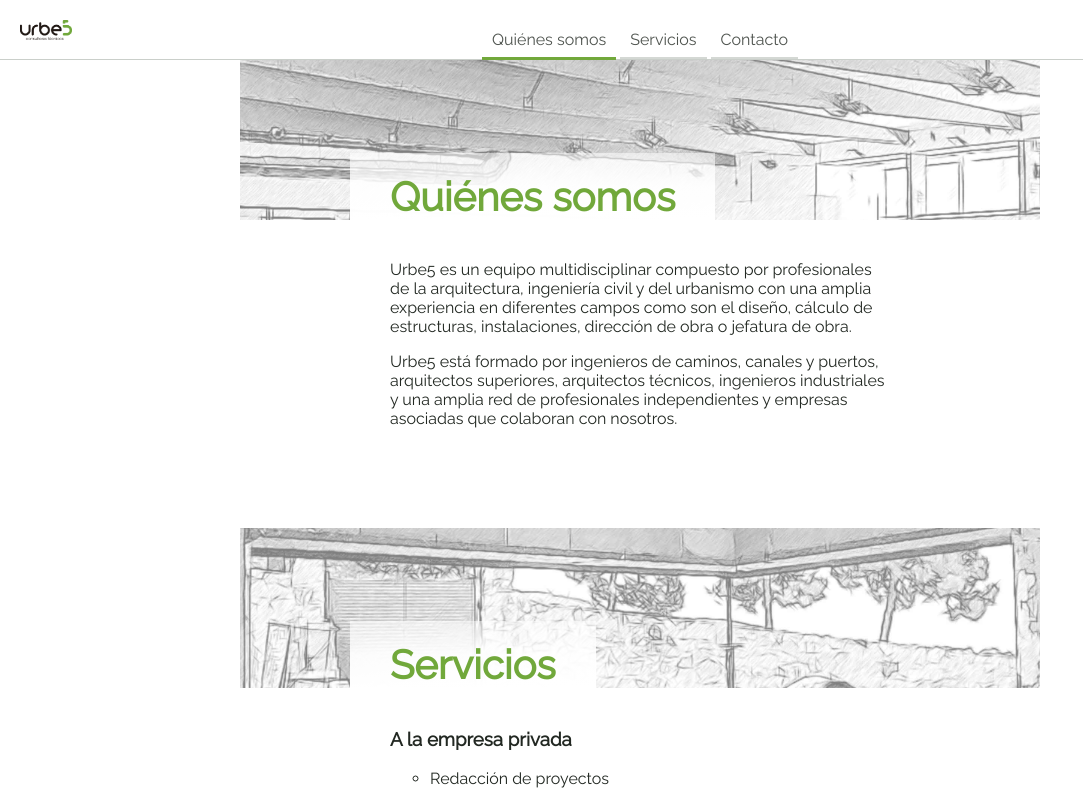
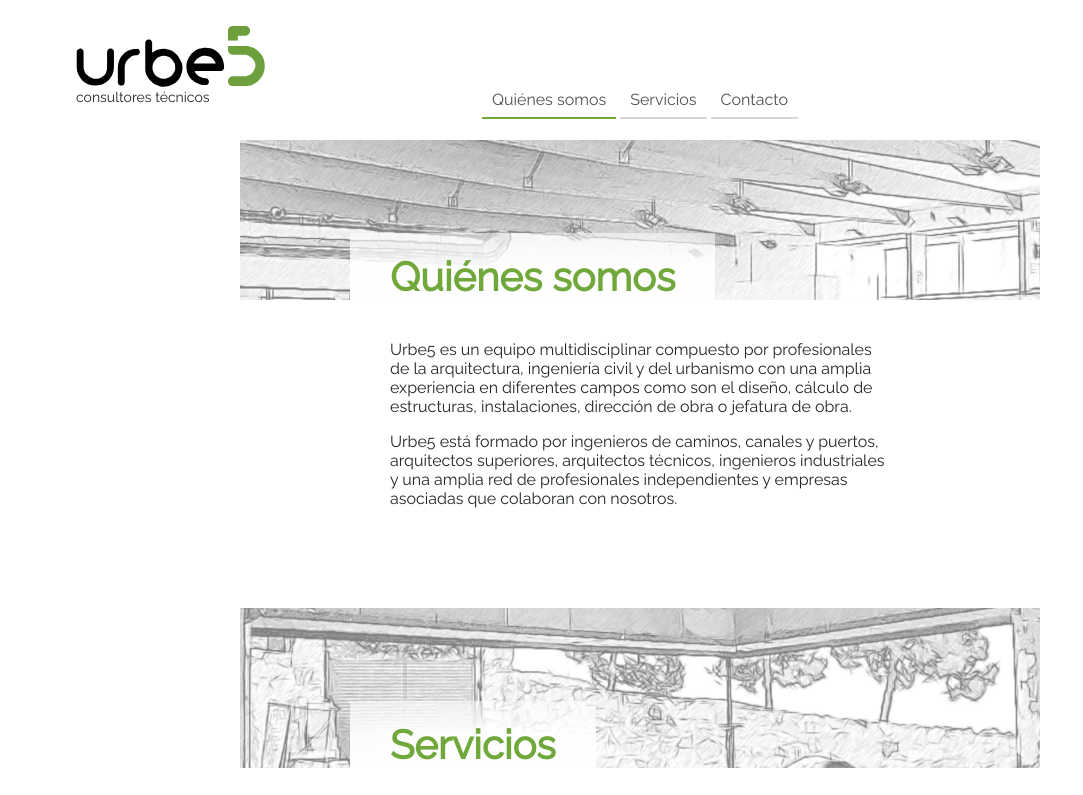
Before and after one commit to pacog/urbe5, a plain HTML site: page index.html in a window 1280 px wide. Shown: the top 795 px of the page, without its empty margins (0-1083 px from the left). Drawn offline with Linux system fonts and the light colour scheme.

Commit message:
Mejora en la cabecera

```diff
--- a/index.html
+++ b/index.html
@@ -19,8 +19,13 @@
 
 <body>
 
-  <header class="header">
-    <div class="header-logo"></div>
+  <header class="header js-header">
+    <a href="#inicio" class="header-logo">
+      <div class="header-logo-text">
+        consultores técnicos
+      </div>
+    </a>
+    <a href="#inicio" class="header-logo-small"></a>
     <nav class="header-nav">
       <a section-button="index" class="header-nav-link" href="#inicio">Quiénes somos</a>
       <a section-button="services" class="header-nav-link" href="#servicios">Servicios</a>
--- a/js/scroll.js
+++ b/js/scroll.js
@@ -2,7 +2,10 @@
     'use strict';
 
     var PARALLAX_SIZE = 150;
+    var HEADER_SCROLL_LIMIT = 50;
+    var HEADER_SCROLLED_CLASS = 'is-scrolled';
     var sections = [];
+    var headerElement = null;
     var sectionsData = [];
     var sectionButtons = [];
     var sectionButtonsData = [];
@@ -34,6 +37,7 @@
     function storeElements() {
         sections = document.querySelectorAll('[section]');
         sectionButtons = document.querySelectorAll('[section-button]');
+        headerElement = document.querySelector('.js-header');
     }
 
     function onResize() {
@@ -81,6 +85,18 @@
 
         detectCurrentSection(middleOfScreen);
         updateParallaxImages(scrollTop);
+        updateHeader(scrollTop);
+    }
+
+    function updateHeader(scrollTop) {
+        if(headerElement) {
+            if(scrollTop > HEADER_SCROLL_LIMIT) {
+                addClass(headerElement, HEADER_SCROLLED_CLASS);
+            } else {
+                removeClass(headerElement, HEADER_SCROLLED_CLASS);
+            }
+
+        }
     }
 
     function storeWindowSize() {
--- a/scss/_general.scss
+++ b/scss/_general.scss
@@ -20,7 +20,7 @@ li {
 }
 
 .content {
-  padding-top: $header-height;
+  padding-top: $header-height-while-big + $header-height + $grid-l;
 }
 
 .jumptarget:before {
--- a/scss/_header.scss
+++ b/scss/_header.scss
@@ -2,25 +2,76 @@ $header-link-height: 40px;
 
 .header {
     padding: 0 $grid-l;
-    height: $header-height;
+    padding-top: $header-height-while-big;
+    height: $header-height + $header-height-while-big;
     line-height: $header-height;
     position: fixed;
+    overflow: hidden;
     top: 0;
     left: 0;
     right: 0;
-    border-bottom: 1px solid $soft-border;
+    border-bottom: 1px solid transparent;
     background: white;
     z-index: 20;
+    @include transform(translateY(0));
+    @include transition-property(transform, border-color);
+    @include transition-duration(0.3s, 0.3s);
+    @include transition-timing-function(ease-in-out, ease-in-out);
+
+    &.is-scrolled {
+        @include transform(translateY( - $header-height-while-big));
+        border-color: $soft-border;
+    }
 }
+    .header-logo, .header-logo-small {
+        display: block;
+        @include transition-property(transform);
+        @include transition-duration(0.3s);
+        @include transition-timing-function(ease-in-out, ease-in-out);
+    }
 
     .header-logo {
         position: absolute;
-        top: $grid-l;
-        left: $grid-l;
-        background: url('../img/logo_urbe5.png') no-repeat;
+        bottom: 20px;
+        left: 70px;
+        background: url('../img/logo_urbe_5_big.svg') no-repeat;
         background-size: contain;
-        width: 100px;
-        height: 20px;
+        width: 200px;
+        height: 79px;
+
+
+        .is-scrolled & {
+            @include transform(translateY( - $header-height-while-big));
+        }
+    }
+        .header-logo-text {
+            text-decoration: none;
+            color: $text-color;
+            position: absolute;
+            left: 6px;
+            top: 100%;
+            line-height: 16px;
+            font-size: 14px;
+            margin-top: -$grid-m;
+
+            &:visited, &:hover, &:active {
+                text-decoration: none;
+                color: $text-color;
+            }
+        }
+    .header-logo-small {
+        position: absolute;
+        bottom: $grid-m;
+        left: 2*$grid-l;
+        background: url('../img/logo_urbe_5_small.svg') no-repeat;
+        background-size: contain;
+        width: 2*$grid-l;
+        height: 2*$grid-l;
+        @include transform(translateY($header-height-while-big));
+
+        .is-scrolled & {
+            @include transform(translateY(0));
+        }
     }
 
     .header-nav {
--- a/scss/_var.scss
+++ b/scss/_var.scss
@@ -10,6 +10,7 @@ $grid-l: 20px;
 
 //Layout
 $header-height: 3*$grid-l;
+$header-height-while-big: 3*$grid-l;
 $section-title-height: 8*$grid-l;
 $max-content-width: 500px;
 $max-titles-width: 800px;
```
Also changed, not shown: css/style.css, img/logo_urbe5.png (deleted), img/logo_urbe_5_big.svg (added), img/logo_urbe_5_small.svg (added).
